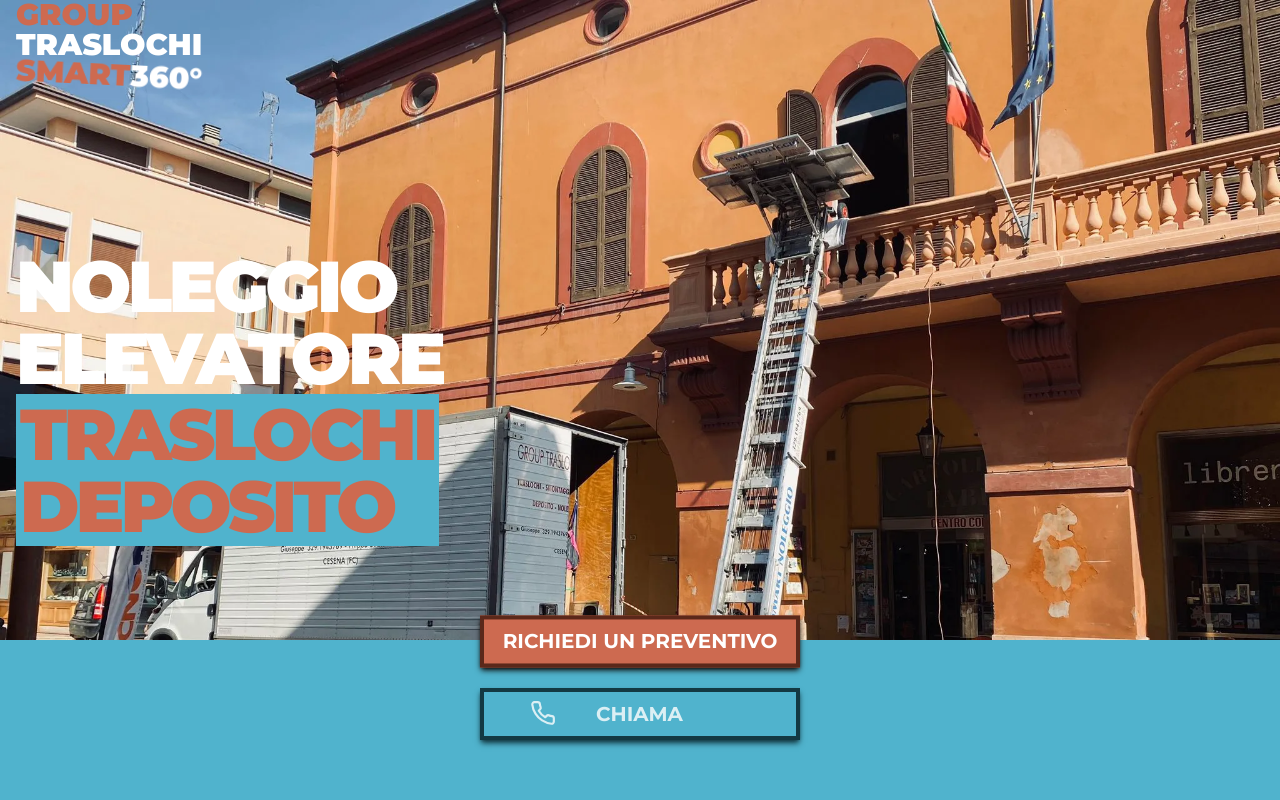
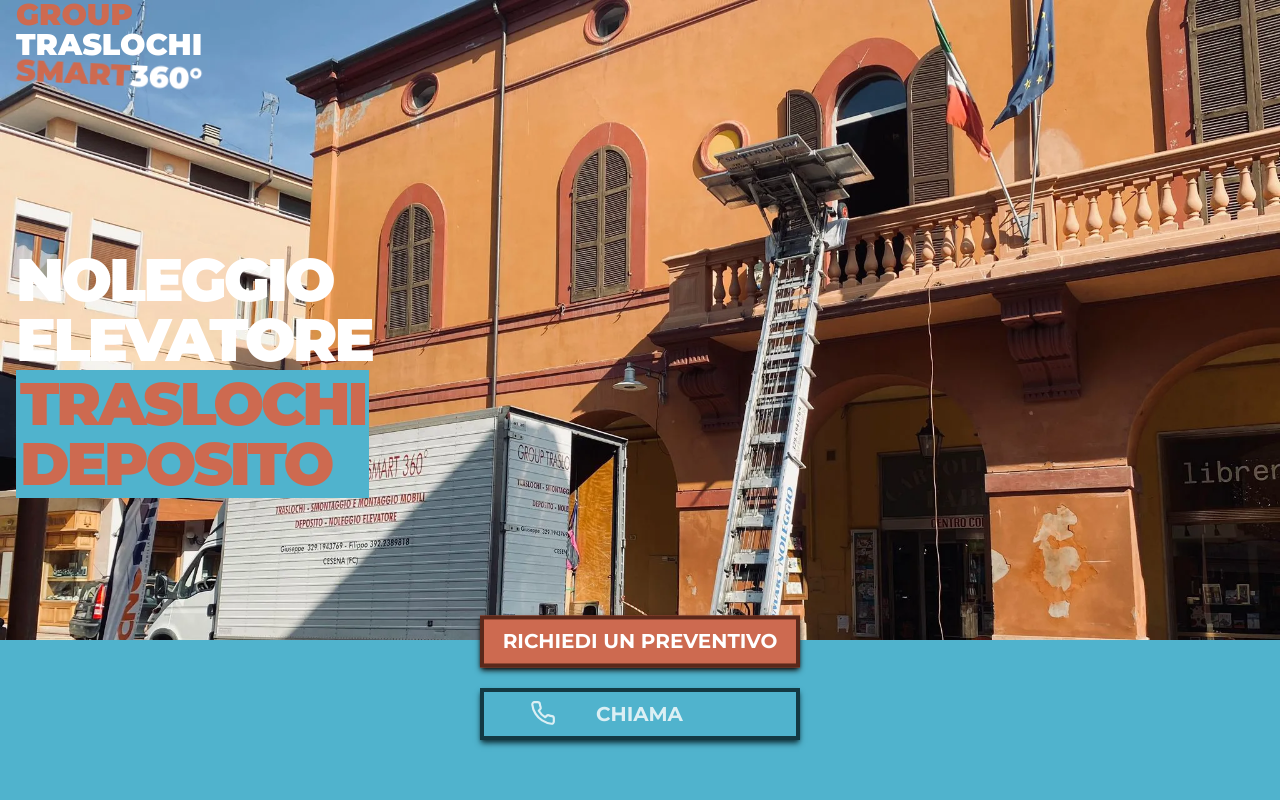
Before and after one commit to boobaGreen/smart360, a React (Vite) app: page / in a window 1280 px wide. Shown: the top 800 px of the page. Built offline with nearby package versions, Linux system fonts and the light colour scheme; what tailwindcss-brand-colors, tailwindcss-debug-screens would draw is missing.

Commit message:
sera ok 3

```diff
--- a/src/App.tsx
+++ b/src/App.tsx
@@ -119,11 +119,11 @@ function App() {
   }, [images]);
 
   return (
-    <div className="flex flex-col min-h-screen bg-bluCesena-500">
+    <div className="flex flex-col min-h-screen h-auto bg-bluCesena-500 ">
       {/* Header and hero image */}
-      <div>
+      <div className="">
         <div
-          className={`${images[currentImage]} bg-cover bg-no-repeat min-h-[80vh]`}
+          className={`${images[currentImage]} bg-cover bg-no-repeat min-h-[80vh] `}
         >
           <div className="uppercase text-red-800 text-lg md:text-2xl lg:text-3xl font-title font-black pl-4 ">
             <div className="leading-none">
@@ -135,7 +135,7 @@ function App() {
               <span className="text-white ">360°</span>
             </div>
           </div>
-          <div className="pt-40 pl-4 text-5xl md:text-6xl lg:text-7xl">
+          <div className="pt-40 pl-4 text-5xl md:text-5xl lg:text-6xl">
             <div className="text-white tracking-tighter font-title uppercase font-black  w-fit">
               <p>NOLEGGIO</p>
               <span>ELEVATORE</span>
@@ -175,7 +175,7 @@ function App() {
       {/* New Section for alternating boxes */}
       <div className="flex flex-col w-full ">
         {/* Row 1 */}
-        <div className="flex flex-col xl:flex-row w-full h-[80vh] xl:h-[60vh]  bg-redCesena-400">
+        <div className="flex flex-col xl:flex-row w-full h-[140vh] xl:h-[60vh]  bg-redCesena-400">
           <div className="bg-redCesena-400 xl:w-1/2 w-full h-full flex-col justify-center items-center">
             <div className="flex justify-center items-center ">
               <p className="text-redCesena-990 font-title mb-16 tracking-[0.35em] md:tracking-[0.75em] text-lg md:text-xl font-bold leading-4 flex justify-center items-center mt-16 lg:mt-28">
@@ -194,15 +194,15 @@ function App() {
           <Cta scrollToForm={scrollToForm} />
 
           <div
-            className={`bg-cover bg-no-repeat xl:w-1/2 w-full h-full ${riga1Images[currentImage]}`}
+            className={`bg-cover bg-no-repeat xl:w-1/2 w-full h-full ${riga1Images[currentImage]} min-h-[60vh]`}
           >
             {/* Immagine 1 */}
           </div>
         </div>
         {/* Row 2 */}
-        <div className="flex flex-col-reverse xl:flex-row w-full h-[80vh] xl:h-[60vh] ">
+        <div className="flex flex-col-reverse xl:flex-row w-full h-[140vh] xl:h-[60vh]  ">
           <div
-            className={`bg-cover bg-no-repeat xl:w-1/2 w-full h-full ${riga2Images[currentImage]}`}
+            className={`bg-cover bg-no-repeat xl:w-1/2 w-full h-full ${riga2Images[currentImage]} min-h-40vh]`}
           >
             {/* Immagine 2 */}
           </div>
@@ -223,7 +223,7 @@ function App() {
         </div>
 
         {/* Row 3 */}
-        <div className="flex flex-col xl:flex-row w-full h-[80vh] xl:h-[60vh]  bg-redCesena-400 ">
+        <div className="flex flex-col xl:flex-row w-full  h-[140vh] xl:h-[60vh]  bg-redCesena-400 ">
           <div className="bg-redCesena-400 xl:w-1/2 w-full h-full flex-COL justify-center items-center">
             <div className="flex justify-center items-center flex-col ">
               <p className="text-redCesena-990 font-title tracking-[0.35em] md:tracking-[0.75em] text-lg md:text-xl font-bold leading-4 flex justify-center items-center mt-16 lg:mt-28">
--- a/src/index.css
+++ b/src/index.css
@@ -2,3 +2,8 @@
 @tailwind base;
 @tailwind components;
 @tailwind utilities;
+
+body {
+  max-width: 100%;
+  overflow-x: hidden;
+}
```
